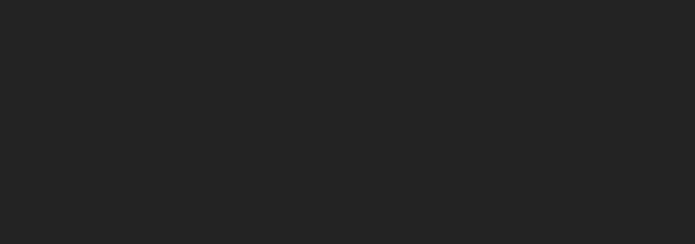
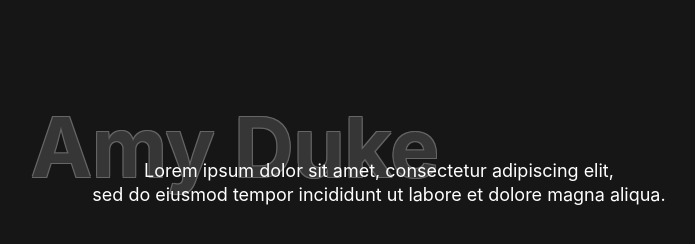
Before and after one commit to joemillerscode/amydukedotcom, a website built with Vite: page index.html in a window 1280 px wide. Shown: the whole page, without its empty margins (261-956 px from the left). Built offline with nearby package versions, Linux system fonts and the light colour scheme.

Commit message:
photo-wll inspo

```diff
--- a/index.html
+++ b/index.html
@@ -7,7 +7,14 @@
     <title>Amy Duke</title>
   </head>
   <body>
-
+    <header>
+      <h1>Amy Duke</h1>
+      <div class="intro">Lorem ipsum dolor sit amet, consectetur adipiscing elit, <br>sed do eiusmod tempor incididunt ut labore et dolore magna aliqua.</div>
+    </header>
+      <div id="photo-wall">
+        <div class="long-skinny"></div>
+        <div class="short-fat"></div>
+      </div>
     <script type="module" src="/main.js"></script>
   </body>
 </html>
--- a/main.js
+++ b/main.js
@@ -2,8 +2,4 @@ import './style.css'
 // import javascriptLogo from './img/2time.jpeg'
 // import { setupCounter } from './counter.js'
 
-// document.querySelector('#app').innerHTML = `
-//   <div>
-//     <p>AmyDuke.com coming soon </p>
-//   </div>
-// `
+const photoWall = document.querySelector('#photo-wall');
--- a/style.css
+++ b/style.css
@@ -6,7 +6,7 @@
 
   color-scheme: light dark;
   color: rgba(255, 255, 255, 0.87);
-  background-color: #242424;
+  background-color: #161616;
 
   font-synthesis: none;
   text-rendering: optimizeLegibility;
@@ -15,10 +15,26 @@
   -webkit-text-size-adjust: 100%;
 }
 
-body {
-
+header{
+  text-align: center;
+  margin-top:10vh;
 }
-
-
-#app {
+header h1{
+  position: relative;
+  top:3.5rem;
+  right:9rem;
+  font-size: 82px;
+  color: rgb(54, 54, 54);
+  z-index: 0;
+  text-shadow:
+    -1px -1px 0 rgb(101, 101, 101),
+    1px -1px 0 rgb(101, 101, 101),
+    -1px 1px 0 rgb(101, 101, 101),
+    1px 1px 0 rgb(101, 101, 101);
 }
+.intro{
+  position: relative;
+  font-size: 18px;
+  color: rgb(255, 255, 255);
+  z-index: 1;
+  }
```
Also changed, not shown: javascript.svg (deleted).
